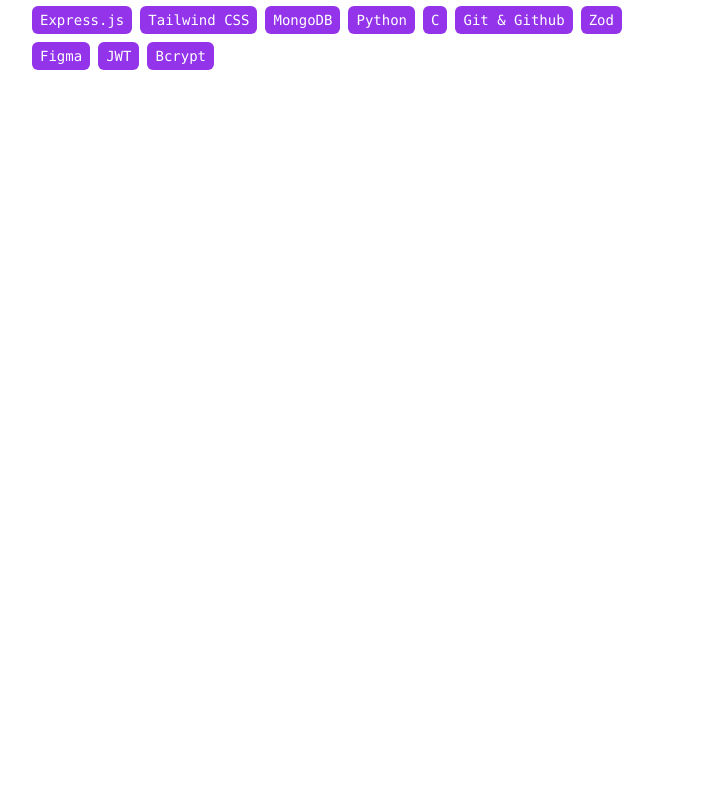
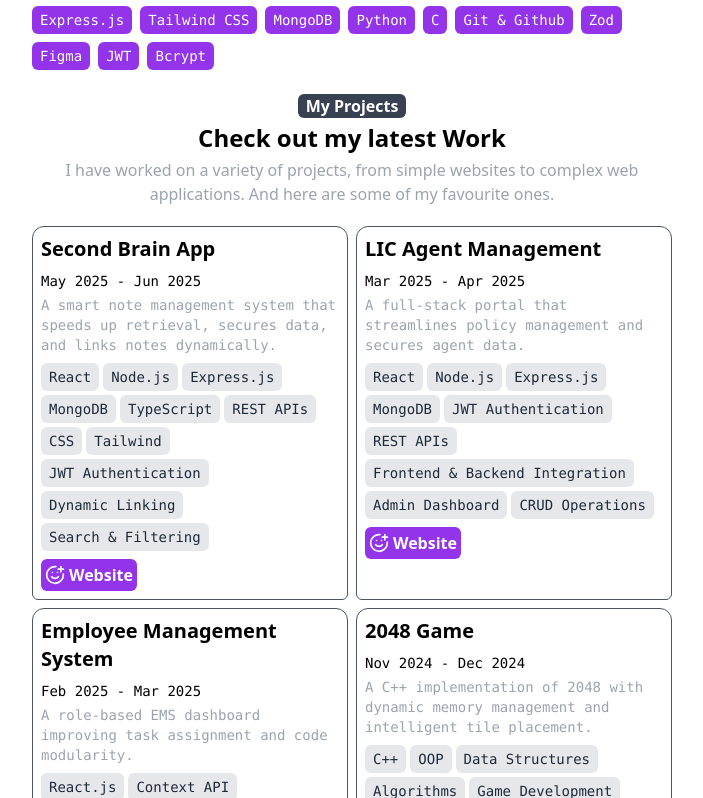
Before and after one commit to amaannn08/Aman-Gupta, a React (Vite) app: page / in a window 1280 px wide. Shown: the part 822-1620 px from the top of the page, without its empty margins (288-991 px from the left). Before the commit the page ends 892 px from the top, so only its background shows below. Built offline with nearby package versions, Linux system fonts and the light colour scheme.

Commit message:
Added Projects

```diff
--- a/src/App.jsx
+++ b/src/App.jsx
@@ -5,7 +5,8 @@
 import Experience from "./Components/Experience";
 import Education from "./Components/Education";
 import Skills from "./Components/Skills";
-import Achievements from "./Components/Achievements";
+import Projects from "./Components/Projects";
+
 
 
 const App = () => {
@@ -51,9 +52,10 @@
             <div ref={experienceRef} className="w-full"><Experience /></div>
             <div className="w-full"><Education /></div>
             <div className="w-full"><Skills /></div>
+            <div ref={projectsRef} className="w-full mb-4"><Projects /></div>
 
             <div className="fixed bottom-3">
-              <div className='flex flex-row items-center justify-center px-4 py-3 my-3 rounded-full bg-white dark:bg-gray-800 border-gray-600 border'>
+              <div className='flex flex-row items-center justify-center px-3 py-3 mx-3 rounded-full bg-white dark:bg-gray-800 border-gray-600 border'>
                 <div className='flex flex-row items-center justify-center '>
                   {icons.map(({ id, Icon ,ref }) => (
                       <button key={id}
@@ -71,7 +73,7 @@
 
                 <h1 className='font-mono text-black dark:text-white mx-2'>|</h1>
 
-                <div className='flex flex-row items-center justify-center gap-3'>
+                <div className='flex flex-row items-center justify-center '>
                   {profiles.map(({id,Icon,link})=>(
                     <a href={link}>
                       <button key={id} onClick={()=>{
--- a/src/Components/Achievements.jsx
+++ /dev/null
@@ -1,14 +0,0 @@
-import React from 'react'
-
-const Achievements = () => {
-  return (
-    <div className='flex flex-col'>
-        {/* <h1 className='mt-4 font-mono font-bold text-xl md:text-3xl'>Achievements</h1>
-        <div>
-            <h1>Codeforces Rating - 1183</h1>
-        </div> */}
-    </div>
-  )
-}
-
-export default Achievements
--- /dev/null
+++ b/src/Components/Projects.jsx
@@ -0,0 +1,68 @@
+import React from 'react'
+import { SmilePlus } from 'lucide-react'
+const Projects = () => {
+    const info = [
+  {
+    heading: "Second Brain App",
+    duration: "May 2025 - Jun 2025",
+    info: "A smart note management system that speeds up retrieval, secures data, and links notes dynamically.",
+    skills: ["React", "Node.js", "Express.js", "MongoDB", "TypeScript", "REST APIs", "CSS", "Tailwind", "JWT Authentication", "Dynamic Linking", "Search & Filtering"],
+    link: ""
+  },
+  {
+    heading: "LIC Agent Management",
+    duration: "Mar 2025 - Apr 2025",
+    info: "A full-stack portal that streamlines policy management and secures agent data.",
+    skills: ["React", "Node.js", "Express.js", "MongoDB", "JWT Authentication", "REST APIs", "Frontend & Backend Integration", "Admin Dashboard", "CRUD Operations"],
+    link: ""
+  },
+  {
+    heading: "Employee Management System",
+    duration: "Feb 2025 - Mar 2025",
+    info: "A role-based EMS dashboard improving task assignment and code modularity.",
+    skills: ["React.js", "Context API", "Frontend Development", "Modular Architecture", "State Management", "Dashboard Development", "Code Reusability"],
+    link: ""
+  },
+  {
+    heading: "2048 Game",
+    duration: "Nov 2024 - Dec 2024",
+    info: "A C++ implementation of 2048 with dynamic memory management and intelligent tile placement.",
+    skills: ["C++", "OOP", "Data Structures", "Algorithms", "Game Development", "Dynamic Memory Management", "Random Number Generation"],
+    link: ""
+  }
+];
+
+    return (
+        <div className='w-full gap-1 flex flex-col items-center mt-6'>
+            <h1 className='bg-gray-700 text-white dark:bg-white dark:text-black px-2 rounded-md font-sans font-bold'>My Projects</h1>
+            <h1 className='font-sans text-2xl font-bold text-center'>Check out my latest Work</h1>
+            <h1 className='font-sans text-md text-center text-gray-400'>I have worked on a variety of projects, from simple websites to complex web applications. And here are some of my favourite ones.</h1>
+            {/* This Div Contains the code for the projects */}
+            <div className='grid grid-cols-1 md:grid-cols-2 w-full gap-2 mt-4'>
+                {info.map((input)=>(
+                    <div className='p-2 border rounded-t-xl rounded-b-md border-gray-600 cursor-pointer'>
+                        <img src="" alt="" />
+                        <h1 className='font-sans font-bold text-md md:text-xl'>{input.heading}</h1>
+                        <h1 className='mb-1 mt-1 font-mono text-xs md:text-sm dark:text-gray-200 pt-1'>{input.duration}</h1>
+                        <h1 className='text-gray-400 font-mono text-xs md:text-sm'>{input.info}</h1>
+                        <div className='w-full my-2 flex flex-row flex-wrap items-center gap-1'>
+                            {input.skills.map((item,index)=>(
+                                <div className='bg-gray-200 dark:bg-gray-600 rounded-md px-2 py-1 transition-all duration-300'>
+                                <h1 key={index} className='text-gray-800 dark:text-white font-mono text-sm md:text cursor-pointer'>{item}</h1>
+                                </div>
+                            ))}
+                        </div>
+                        <div className='flex'>
+                            <div className='flex flex-row bg-purple-600 justify-start    items-center gap-1 p-1 rounded-md cursor-pointer'>
+                                <SmilePlus className='h-5 w-5 text-white'/>
+                                <h1 className='font-sans text-white font-bold'>Website</h1>
+                            </div>
+                        </div>
+                    </div>
+                ))}
+            </div>
+        </div>
+    )
+}
+
+export default Projects
```
